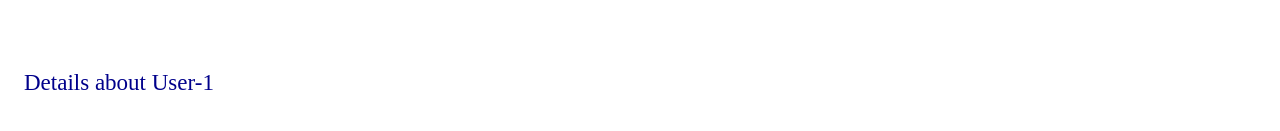
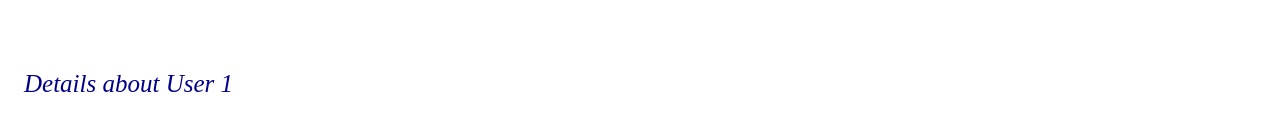
Before and after one commit to azamsyedmohd/React-Router-V6, a React (Vite) app: page /users/1 in a window 1280 px wide. Shown: the part 327-458 px from the top of the page. Built offline with nearby package versions, Linux system fonts and the light colour scheme.

Commit message:
changes done

```diff
--- a/src/Components/Admin.jsx
+++ b/src/Components/Admin.jsx
@@ -7,6 +7,7 @@ const Admin = () => {
           fontSize: 23,
           fontWeight: "lighter",
           margin: "1.5rem",
+          fontStyle: "italic",
         }}
       >
         Admin User
--- a/src/Components/UserDetails.jsx
+++ b/src/Components/UserDetails.jsx
@@ -7,12 +7,13 @@ const UserDetails = () => {
         <h1
           style={{
             color: "darkblue",
-            fontSize: 23,
+            fontSize: 25,
             fontWeight: "lighter",
             margin: "1.5rem",
+            fontStyle: "italic",
           }}
         >
-          Details about User-{id}
+          Details about User {id}
         </h1>
       </section>
     </>
```
